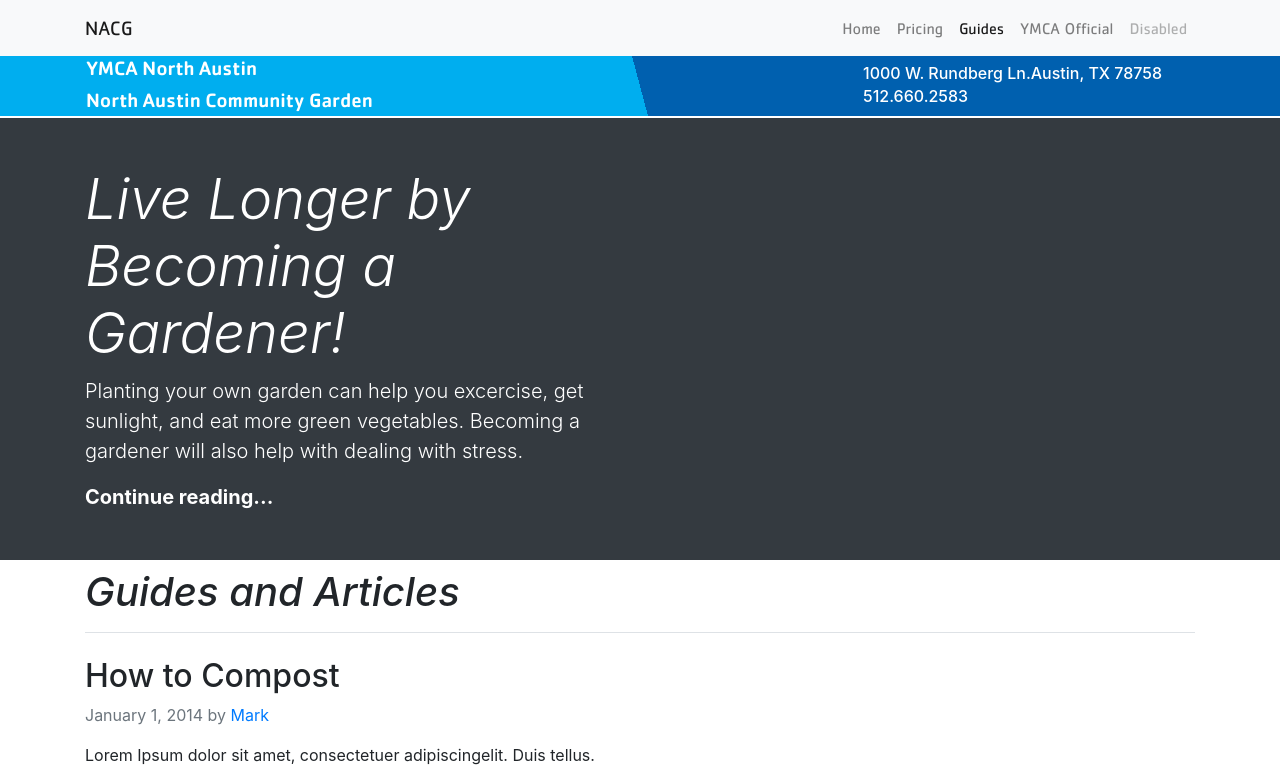
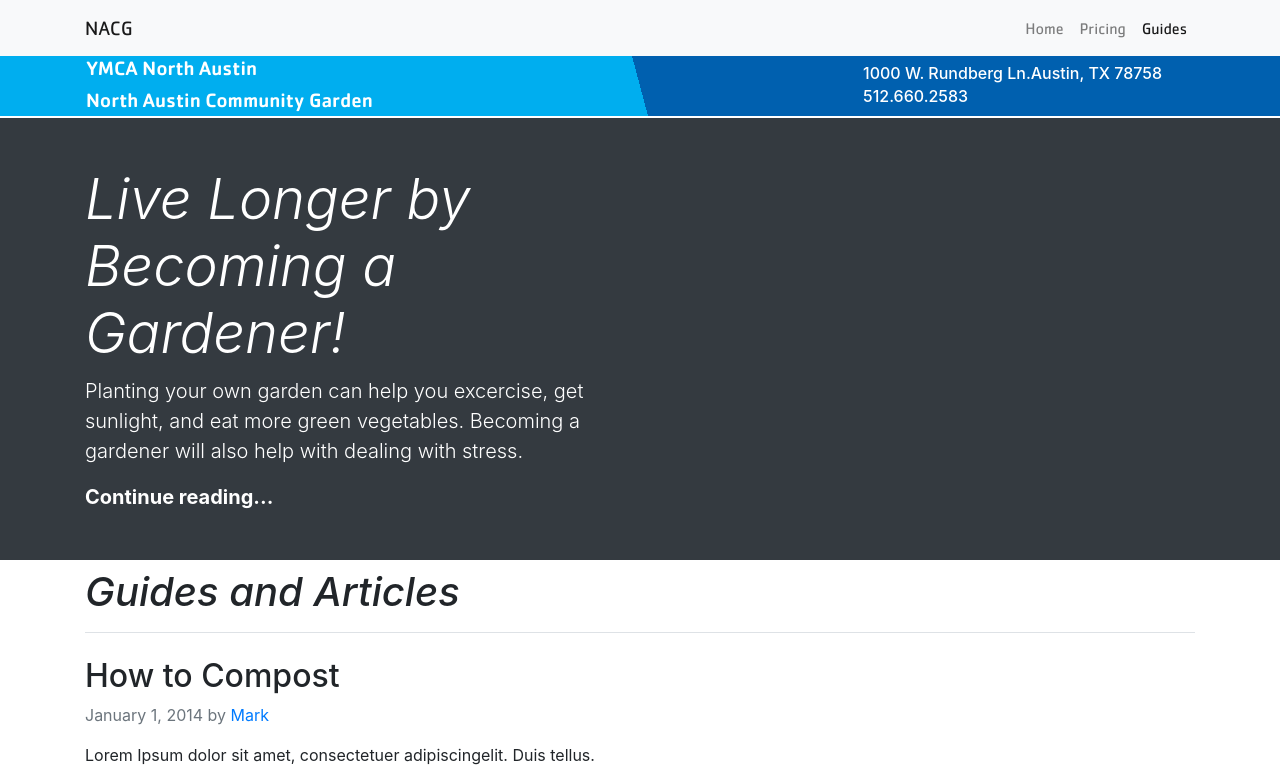
Before and after one commit to davidjmendez/ymcagarden, a website: page bs4/src/guides.html in a window 1280 px wide. Shown: the top 780 px of the page. Drawn offline with Linux system fonts and the light colour scheme.

Commit message:
Removed unnecessary nav links.

```diff
--- a/bs4/src/guides.html
+++ b/bs4/src/guides.html
@@ -28,11 +28,6 @@
 	      </li>
 	      <li class="nav-item active">
 		<a class="nav-link" href="guides.html">Guides</a>
-	      </li>
-	      <li class="nav-item">
-		<a class="nav-link" href="#">YMCA Official</a>
-	      </li><li class="nav-item">
-		<a class="nav-link disabled" href="#">Disabled</a>
 	      </li>
 	    </ul>
 	  </div>
```
Also changed, not shown: bs4/src/index.html (+0 -5 lines), bs4/src/pricing.html (+0 -5 lines).
